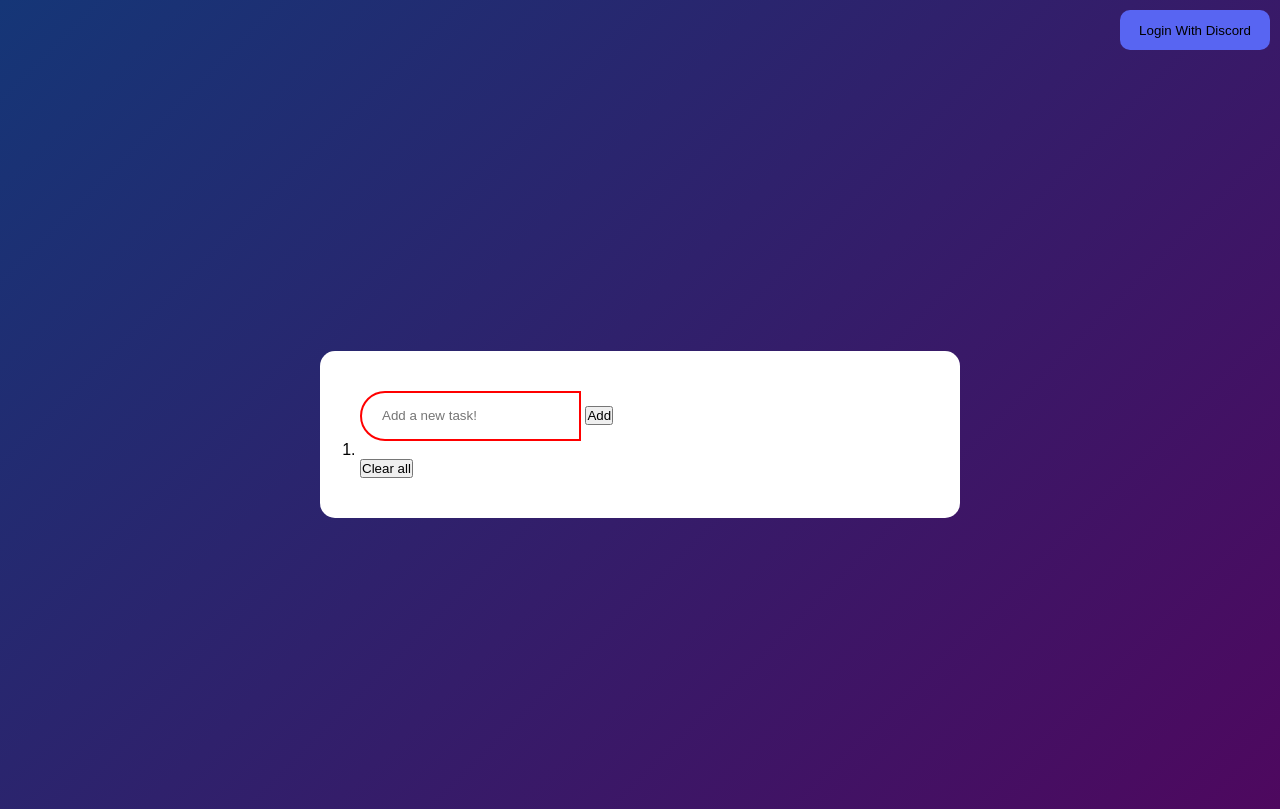
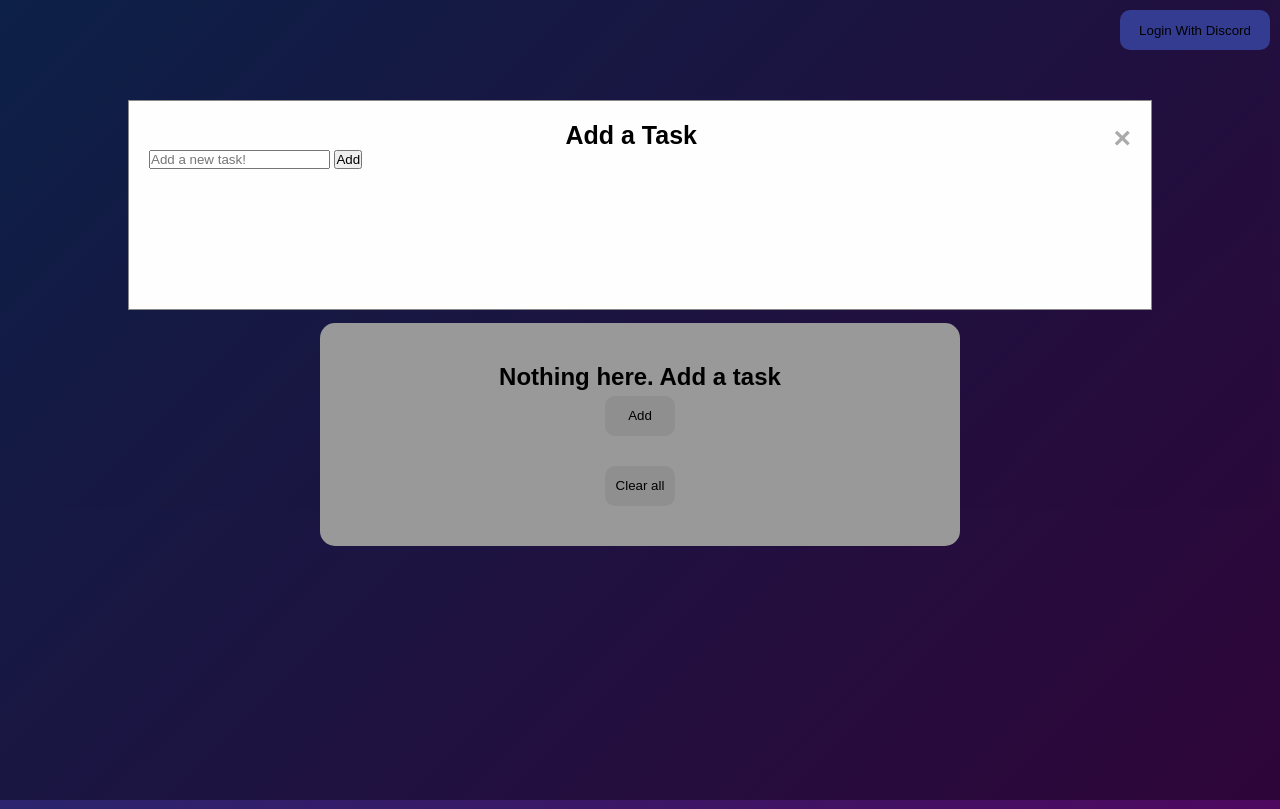
Before and after one commit to ItsCrew/To-Do-List, a website: page index.html in a window 1280 px wide. Both pictures are taken after a click on the button "Add". Drawn offline with Linux system fonts and the light colour scheme.

Commit message:
Styling and Structure Changes
Made the modal so users will click the add button and the prompt shows up where there will be options and they will add there task there. Made some styling on the buttons and stuff. And added logics of modal and buttons using JS. Thats all. Alot to do

```diff
--- a/app.js
+++ b/app.js
@@ -1,6 +1,9 @@
 document.addEventListener("DOMContentLoaded", () => {
   const ListContainer = document.getElementById("ListContainer");
   const AddTask = document.querySelector(".AddTask");
+  const AddPrompt = document.querySelector(".AddPromptButton");
+  const AddModal = document.querySelector(".AddModal");
+  const CloseModal = document.querySelector(".close");
   const clearButton = document.querySelector(".ClearButton");
   const InputBox = document.getElementById("InputBox");
   const Login = document.querySelector(".Login");
@@ -17,6 +20,15 @@ document.addEventListener("DOMContentLoaded", () => {
     Logout.style.display = "block";
   });
 
+  //Modal for adding a task logic
+  AddPrompt.addEventListener("click", () => {
+    AddModal.style.display = "block";
+  });
+
+  CloseModal.addEventListener("click", () => {
+    AddModal.style.display = "none";
+  });
+
   // Add Task Logic
   AddTask.addEventListener("click", () => {
     const li = document.createElement("li");
--- a/index.html
+++ b/index.html
@@ -13,6 +13,8 @@
     <link rel="stylesheet" href="style.css" />
     <title>To Do List</title>
   </head>
+  <!-- The Login Structure -->
+
   <body>
     <div class="LoggingIn">
       <div class="Login">
@@ -24,18 +26,30 @@
     </div>
 
     <div class="container">
-      <!-- Everything on the page is in this div. this is the main div like parent-->
       <div class="ToDoApp">
-        <!-- This is the to do box where there will be input and buttons and everything everything inside this div will be in this box-->
+        <h2 class="NoTasks" id="NoTasks">Nothing here. Add a task</h2>
         <div class="InputField">
-          <!-- This is the input box and add button div.-->
-          <input type="text" id="InputBox" placeholder="Add a new task!" />
-          <button class="AddTask">Add</button>
+          <div id="AddModal" class="AddModal">
+            <!-- Inside content -->
+            <div class="ModalContent">
+              <span class="close">&times;</span>
+              <h2 class="ModalHeading">Add a Task</h2>
+              <input type="text" id="InputBox" placeholder="Add a new task!" />
+              <!-- <h3 class="AboveTimeBox">Add the Deadline!</h3>  -->
+              <!-- <input type="time" id="TimeBox" placeholder="Add a time" /> -->
+              <button id="AddTask" class="AddTask">Add</button>
+            </div>
+          </div>
+        </div>
+        <div class="AddPrompt">
+          <button class="AddPromptButton">Add</button>
         </div>
         <ol id="ListContainer">
           <!-- The list will be here -->
         </ol>
-        <button class="ClearButton">Clear all</button>
+        <div class="Clear">
+          <button class="ClearButton">Clear all</button>
+        </div>
       </div>
     </div>
     <script src="app.js"></script>
--- a/style.css
+++ b/style.css
@@ -64,14 +64,81 @@ body {
   border-radius: 15px;
 }
 
-#InputBox {
-  height: 50px;
-  border: none;
-  border: red 2px solid;
-  border-radius: 40px 0 0 40px;
-  padding: 0 20px;
-  outline: none;
+.NoTasks {
+  text-align: center;
 }
 
-.AddTask {
+.AddPrompt {
+  display: flex;
+  justify-content: center;
+  align-items: center;
+  margin-bottom: 25px;
+  border-radius: 40px;
+  padding: 5px;
 }
+
+.AddPromptButton {
+  height: 40px;
+  width: 70px;
+  border: none;
+  border-radius: 10px;
+}
+
+.AddModal {
+  display: none;
+  position: fixed;
+  z-index: 1;
+  padding-top: 100px;
+  left: 0;
+  top: 0;
+  width: 100%;
+  height: 100%;
+  overflow: auto; /* Enable scroll if needed */
+  background-color: rgb(0, 0, 0); /* Fallback color */
+  background-color: rgba(0, 0, 0, 0.4); /* Black w/ opacity */
+}
+
+.ModalContent {
+  background-color: #fefefe;
+  margin: auto;
+  padding: 20px;
+  border: 1px solid #888;
+  width: 80%;
+  height: 30%;
+  position: relative;
+}
+
+.close {
+  float: right;
+  color: #aaaaaa;
+  font-size: 30px;
+  font-weight: bold;
+}
+
+.close:hover,
+.close:focus {
+  color: #000;
+  text-decoration: none;
+  cursor: pointer;
+}
+
+.ModalHeading {
+  text-align: center;
+  font-size: 25px;
+}
+
+li {
+  list-style-type: none;
+}
+
+.Clear {
+  display: flex;
+  justify-content: center;
+}
+
+.ClearButton {
+  height: 40px;
+  width: 70px;
+  border: none;
+  border-radius: 10px;
+}
```
